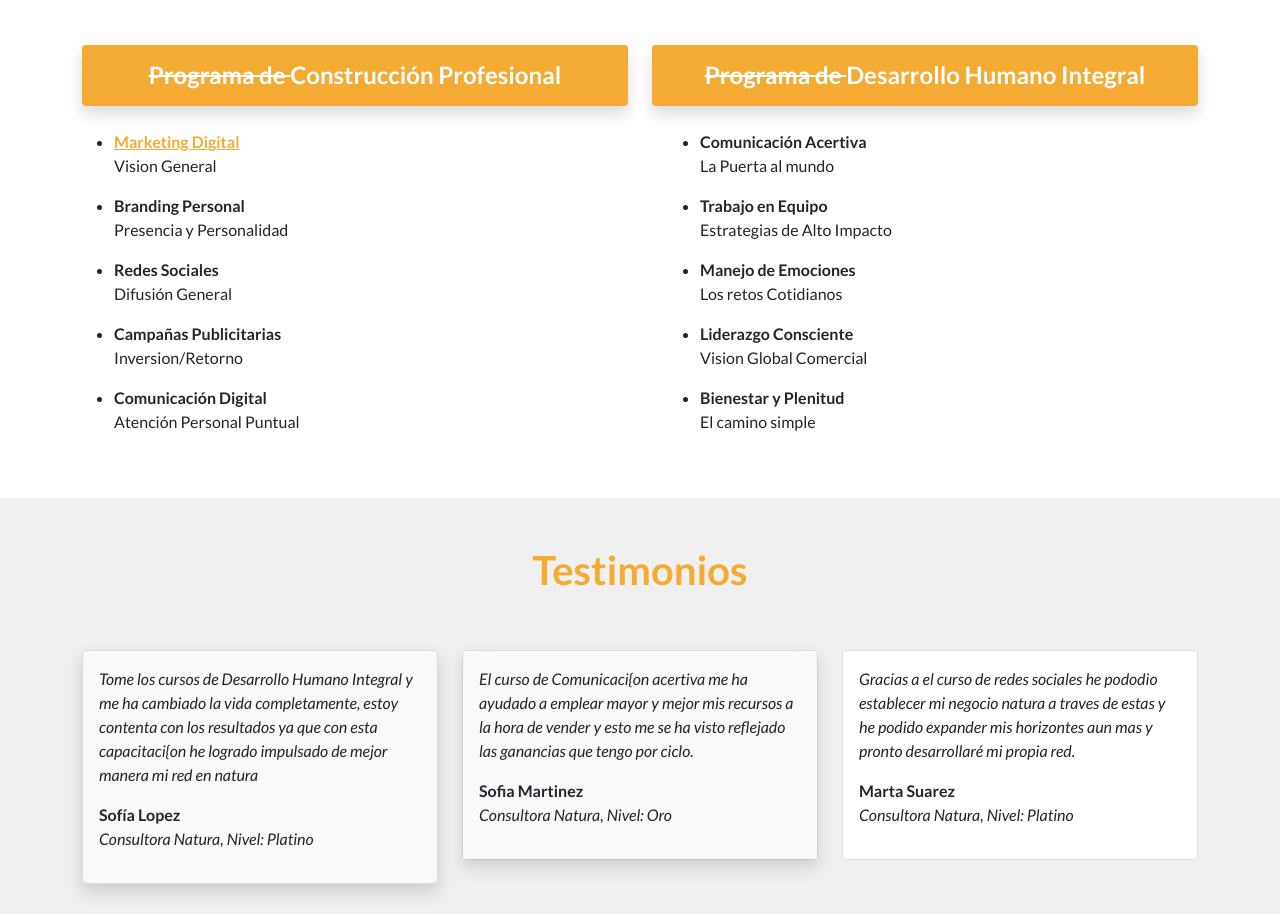
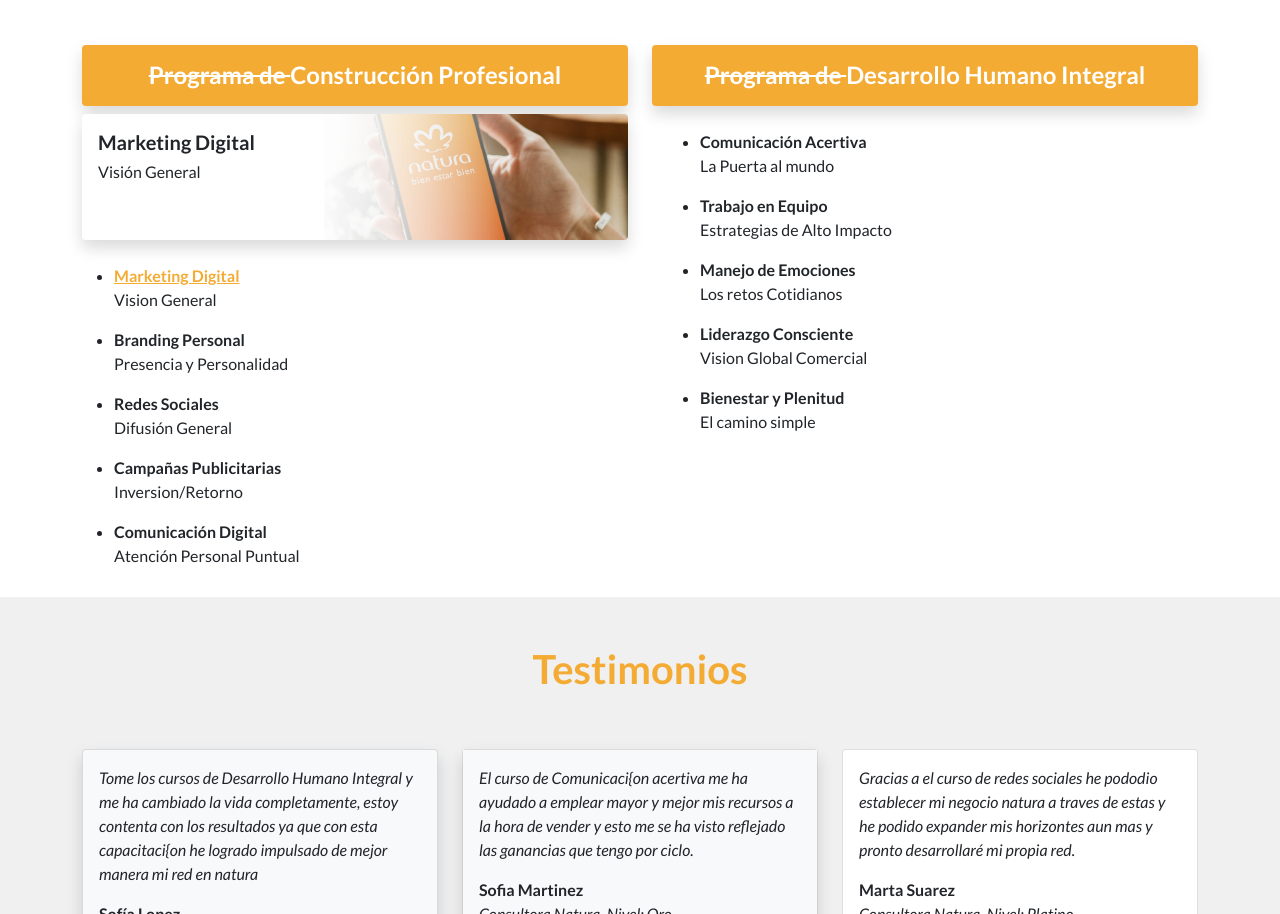
Before and after one commit to carlceca05/capacitacionatura, a website: page index.html in a window 1280 px wide. Shown: the part 1846-2760 px from the top of the page. Drawn offline with nearby package versions, Linux system fonts and the light colour scheme.

Commit message:
se cambio programas

```diff
--- a/estilos/estilos.css
+++ b/estilos/estilos.css
@@ -4,6 +4,20 @@
 }
 .fondo{
     background-image: url(../img/2.jpg);
+    background-repeat: no-repeat;
+    background-position: center;
+    background-size: cover;
+}
+.img1{
+    background-image: url(../img/min1.jpg);
+    background-repeat: no-repeat;
+    background-position: center;
+    background-size: cover;
+}
+
+
+.fondo1{
+    background-image: url(../img/marketing.jpg);
     background-repeat: no-repeat;
     background-position: center;
     background-size: cover;
--- a/index.html
+++ b/index.html
@@ -120,8 +120,14 @@
             <div class="row row-cols-1 row-cols-sm-1 row-cols-md-2">
                 <div class="col">
                     <h4 class="bg-primary p-3 text-white text-center fw-bold rounded shadow"><del>Programa de </del>Construcción Profesional</h4>
+                    <div class="img1 h-25 p-3 rounded shadow ">
+                        <a class="text-decoration-none text-dark" href="#modal1">
+                            <h5 class="fw-bold">Marketing Digital</h5>
+                            <h6>Visión General</h6>
+                        </a>
+                    </div>
                     <ul class="mt-4">
-                        <li><p><strong> <a href="#modal1"> Marketing Digital</a></strong><br>Vision General</p></li>
+                        <li><p><strong> <a href="#modal1"> Marketing Digital </a></strong><br>Vision General</p></li>
                         <li><p><strong>Branding Personal</strong><br>Presencia y Personalidad</p></li>
                         <li><p><strong> Redes Sociales</strong> <br>Difusión General </p></li>
                         <li><p><strong> Campañas Publicitarias</strong> <br>Inversion/Retorno </p></li>
```
Also changed, not shown: marketingdg.html (+1 -1 lines), img/min1.jpg (added), 1 other file.
